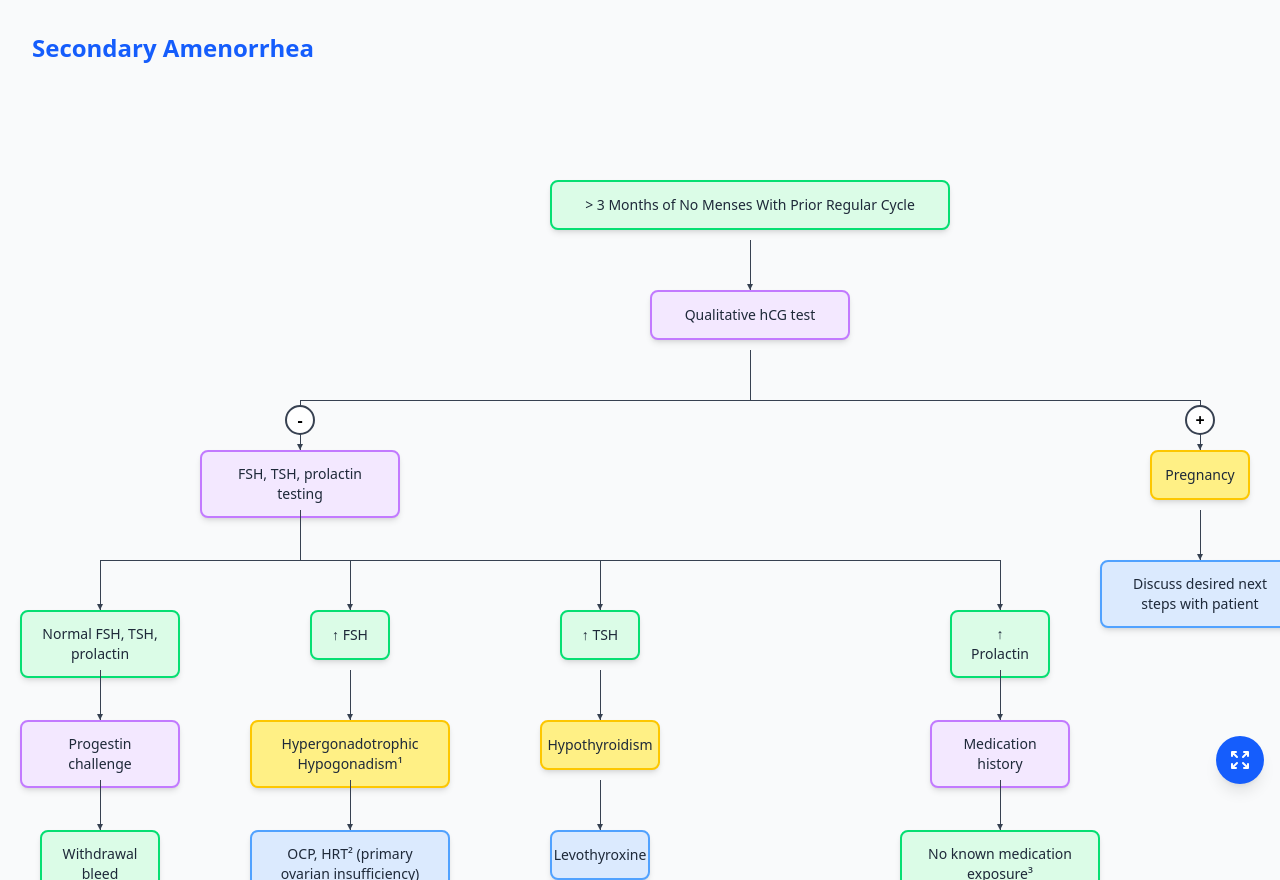
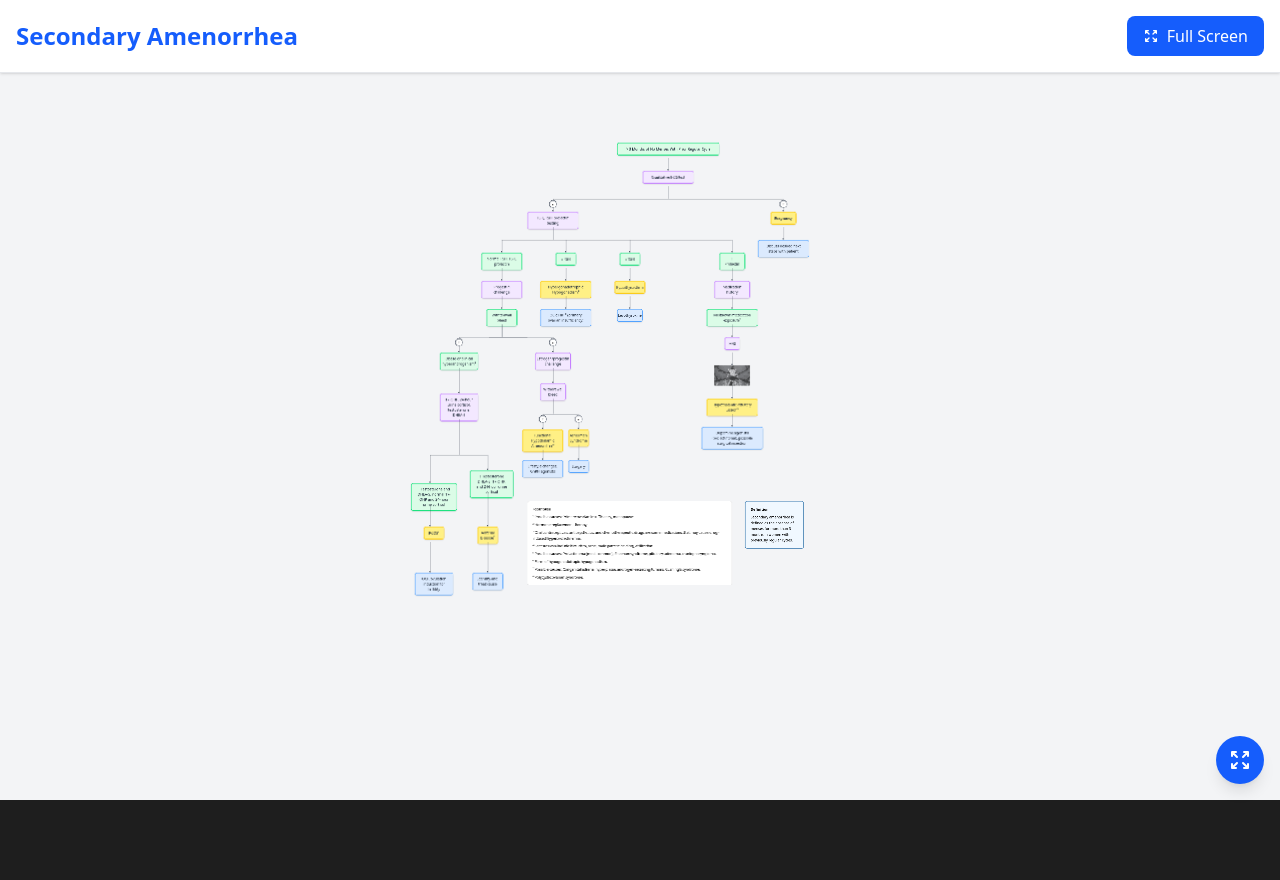
Before and after one commit to 7r3a2/Mbha, a Next.js app: page /approach/obs-gyne/gynecology/secondary-amenorrhea in a window 1280 px wide. After the commit the page ends 800 px from the top, so only its background shows below. Built offline with nearby package versions, Linux system fonts and the light colour scheme.

Commit message:
Add full zoom and pan functionality to Secondary Amenorrhea component

```diff
--- a/app/approach/obs-gyne/gynecology/secondary-amenorrhea/page.tsx
+++ b/app/approach/obs-gyne/gynecology/secondary-amenorrhea/page.tsx
@@ -1,12 +1,11 @@
 "use client";
 
-import React, { useRef, useState } from "react";
-import Head from "next/head";
+import React, { useRef, useState, useEffect } from "react";
 
 // Decision/Question box component (Gray)
 const DecisionBox = ({ title, style = {} }: { title: string; style?: React.CSSProperties }) => (
   <div
-    className="bg-gray-200 border-2 border-gray-400 px-4 py-3 text-center rounded-lg shadow-md text-sm font-medium text-gray-800"
+    className="flowchart-box bg-gray-200 border-2 border-gray-400 px-4 py-3 text-center rounded-lg shadow-md text-sm font-medium text-gray-800"
     style={{
       minHeight: '50px',
       display: 'flex',
@@ -22,7 +21,7 @@ const DecisionBox = ({ title, style = {} }: { title: string; style?: React.CSSPr
 // Finding/Assessment box component (Light Green)
 const FindingBox = ({ title, style = {} }: { title: string; style?: React.CSSProperties }) => (
   <div
-    className="bg-green-100 border-2 border-green-400 px-4 py-3 text-center rounded-lg shadow-md text-sm font-medium text-gray-800"
+    className="flowchart-box bg-green-100 border-2 border-green-400 px-4 py-3 text-center rounded-lg shadow-md text-sm font-medium text-gray-800"
     style={{
       minHeight: '50px',
       display: 'flex',
@@ -38,7 +37,7 @@ const FindingBox = ({ title, style = {} }: { title: string; style?: React.CSSPro
 // Diagnosis box component (Yellow)
 const DiagnosisBox = ({ title, style = {} }: { title: string; style?: React.CSSProperties }) => (
   <div
-    className="bg-yellow-200 border-2 border-yellow-400 px-4 py-3 text-center rounded-lg shadow-md text-sm font-medium text-gray-800"
+    className="flowchart-box bg-yellow-200 border-2 border-yellow-400 px-4 py-3 text-center rounded-lg shadow-md text-sm font-medium text-gray-800"
     style={{
       minHeight: '50px',
       display: 'flex',
@@ -54,7 +53,7 @@ const DiagnosisBox = ({ title, style = {} }: { title: string; style?: React.CSSP
 // Treatment box component (Light Blue)
 const TreatmentBox = ({ title, style = {} }: { title: string; style?: React.CSSProperties }) => (
   <div
-    className="bg-blue-100 border-2 border-blue-400 px-4 py-3 text-center rounded-lg shadow-md text-sm font-medium text-gray-800"
+    className="flowchart-box bg-blue-100 border-2 border-blue-400 px-4 py-3 text-center rounded-lg shadow-md text-sm font-medium text-gray-800"
     style={{
       minHeight: '50px',
       display: 'flex',
@@ -70,7 +69,7 @@ const TreatmentBox = ({ title, style = {} }: { title: string; style?: React.CSSP
 // Assessment/Test box component (Light Purple)
 const AssessmentBox = ({ title, style = {} }: { title: string; style?: React.CSSProperties }) => (
   <div
-    className="bg-purple-100 border-2 border-purple-400 px-4 py-3 text-center rounded-lg shadow-md text-sm font-medium text-gray-800"
+    className="flowchart-box bg-purple-100 border-2 border-purple-400 px-4 py-3 text-center rounded-lg shadow-md text-sm font-medium text-gray-800"
     style={{
       minHeight: '50px',
       display: 'flex',
@@ -165,75 +164,221 @@ const ArrowHead = ({ x, y, direction = 'down' }: { x: number; y: number; directi
   );
 };
 
-const SecondaryAmenorrheaFlowchart = () => {
+export default function SecondaryAmenorrheaPage({ frameFullScreen, onToggleFrameFullScreen }: { frameFullScreen: boolean; onToggleFrameFullScreen: () => void }) {
   const containerRef = useRef<HTMLDivElement>(null);
-  const [pan, setPan] = useState({ x: 0, y: 0 });
-  const [isDragging, setIsDragging] = useState(false);
-  const [dragStart, setDragStart] = useState({ x: 0, y: 0 });
+  const [isPanning, setIsPanning] = useState(false);
+  const [isZooming, setIsZooming] = useState(false);
+  const [scale, setScale] = useState(1);
+  const [zoomScale, setZoomScale] = useState(1);
+  const [initialDistance, setInitialDistance] = useState(0);
+  const [panX, setPanX] = useState(0);
+  const [panY, setPanY] = useState(0);
+  const [lastTouchX, setLastTouchX] = useState(0);
+  const [lastTouchY, setLastTouchY] = useState(0);
+  const [mouseStartPos, setMouseStartPos] = useState({ x: 0, y: 0 });
+
+  // Check if mobile/tablet on mount and resize
+  useEffect(() => {
+    const checkDevice = () => {
+      const width = window.innerWidth;
+      const height = window.innerHeight;
+
+      // Responsive flowchart that fits all devices
+      const flowchartWidth = 3000;
+      const flowchartHeight = 2500;
+
+      // Calculate scale to fit the device properly
+      const scaleX = (width * 0.9) / flowchartWidth; // 90% of screen width
+      const scaleY = (height * 0.8) / flowchartHeight; // 80% of screen height
+
+      // Use the smaller scale to ensure it fits completely
+      const autoScale = Math.min(scaleX, scaleY, 1); // Cap at 1.0
+
+      setScale(autoScale);
+    };
+
+    checkDevice();
+    window.addEventListener('resize', checkDevice);
+    return () => window.removeEventListener('resize', checkDevice);
+  }, []);
 
   const handleMouseDown = (e: React.MouseEvent) => {
-    setIsDragging(true);
-    setDragStart({ x: e.clientX - pan.x, y: e.clientY - pan.y });
+    const target = e.target as HTMLElement;
+    if (target.closest('.flowchart-box')) return;
+    e.preventDefault();
+    setIsPanning(true);
+    setMouseStartPos({ x: e.clientX - panX, y: e.clientY - panY });
   };
 
   const handleMouseMove = (e: React.MouseEvent) => {
-    if (!isDragging) return;
-    setPan({ x: e.clientX - dragStart.x, y: e.clientY - dragStart.y });
+    if (!isPanning) return;
+    e.preventDefault();
+
+    // Direct, responsive panning without borders
+    const newX = e.clientX - mouseStartPos.x;
+    const newY = e.clientY - mouseStartPos.y;
+
+    setPanX(newX);
+    setPanY(newY);
   };
 
   const handleMouseUp = () => {
-    setIsDragging(false);
+    setIsPanning(false);
+  };
+
+  // Scroll to zoom functionality for desktop - zoom to mouse position
+  const handleWheel = (e: React.WheelEvent) => {
+    e.preventDefault();
+
+    // Only zoom if not panning
+    if (!isPanning) {
+      const zoomFactor = e.deltaY > 0 ? 0.9 : 1.1; // Zoom out on scroll down, zoom in on scroll up
+      const newZoomScale = Math.max(0.3, Math.min(5, zoomScale * zoomFactor));
+
+      // Get mouse position relative to the flowchart container
+      const rect = e.currentTarget.getBoundingClientRect();
+      const mouseX = e.clientX - rect.left - rect.width / 2;
+      const mouseY = e.clientY - rect.top - rect.height / 2;
+
+      // Calculate new pan position to zoom towards mouse
+      const scaleChange = newZoomScale / zoomScale;
+      const newPanX = panX - (mouseX * (scaleChange - 1));
+      const newPanY = panY - (mouseY * (scaleChange - 1));
+
+      setZoomScale(newZoomScale);
+      setPanX(newPanX);
+      setPanY(newPanY);
+    }
   };
 
   const handleTouchStart = (e: React.TouchEvent) => {
-    if (e.touches.length === 1) {
-      setIsDragging(true);
-      setDragStart({
-        x: e.touches[0].clientX - pan.x,
-        y: e.touches[0].clientY - pan.y
-      });
+    if (e.touches.length === 2) {
+      // Two finger touch - start zooming
+      e.preventDefault();
+      setIsZooming(true);
+      setIsPanning(false);
+      const distance = Math.hypot(
+        e.touches[0].clientX - e.touches[1].clientX,
+        e.touches[0].clientY - e.touches[1].clientY
+      );
+      setInitialDistance(distance);
+    } else if (e.touches.length === 1) {
+      // Single finger touch - start panning
+      const target = e.target as HTMLElement;
+      if (target.closest('.flowchart-box')) {
+        return;
+      }
+
+      e.preventDefault();
+      setIsPanning(true);
+      setIsZooming(false);
+      setLastTouchX(e.touches[0].clientX);
+      setLastTouchY(e.touches[0].clientY);
     }
   };
 
   const handleTouchMove = (e: React.TouchEvent) => {
-    if (!isDragging || e.touches.length !== 1) return;
-    e.preventDefault();
-    setPan({
-      x: e.touches[0].clientX - dragStart.x,
-      y: e.touches[0].clientY - dragStart.y
-    });
+    if (e.touches.length === 2 && isZooming) {
+      // Two finger zoom
+      e.preventDefault();
+      const distance = Math.hypot(
+        e.touches[0].clientX - e.touches[1].clientX,
+        e.touches[0].clientY - e.touches[1].clientY
+      );
+
+      const scaleFactor = distance / initialDistance;
+      const newZoomScale = Math.max(0.3, Math.min(5, zoomScale * scaleFactor));
+      setZoomScale(newZoomScale);
+      setInitialDistance(distance);
+    } else if (e.touches.length === 1 && isPanning) {
+      // Single finger pan - direct and responsive
+      e.preventDefault();
+      const touch = e.touches[0];
+      const deltaX = touch.clientX - lastTouchX;
+      const deltaY = touch.clientY - lastTouchY;
+
+      setPanX(prev => prev + deltaX);
+      setPanY(prev => prev + deltaY);
+
+      setLastTouchX(touch.clientX);
+      setLastTouchY(touch.clientY);
+    }
   };
 
   const handleTouchEnd = () => {
-    setIsDragging(false);
+    setIsZooming(false);
+    setIsPanning(false);
   };
 
   return (
-    <>
-      <Head>
-        <title>Secondary Amenorrhea Flowchart</title>
-        <meta name="description" content="Interactive flowchart for diagnosing secondary amenorrhea" />
-      </Head>
-      <div className="min-h-screen bg-gray-50">
-        <h1 className="text-2xl font-bold text-blue-600 pt-8 pb-4 pl-8">Secondary Amenorrhea</h1>
+    <div className={`${frameFullScreen ? 'fixed inset-0 z-50 bg-gray-100' : 'h-screen bg-gray-100'} overflow-hidden flex flex-col`}>
+        {/* Header - Fixed at top */}
+        <div className="bg-white p-4 shadow-sm flex items-center justify-between flex-shrink-0 border-b border-gray-200 z-10 relative">
+          <div className="flex items-center space-x-4">
+            <h1 className="text-2xl font-bold text-blue-600">Secondary Amenorrhea</h1>
+          </div>
+          <button
+            onClick={onToggleFrameFullScreen}
+            className="px-4 py-2 bg-blue-600 text-white rounded-lg hover:bg-blue-700 transition-colors flex items-center space-x-2"
+            title={frameFullScreen ? "Exit Full Screen" : "Full Screen"}
+          >
+            {frameFullScreen ? (
+              <>
+                <svg className="w-4 h-4" fill="none" stroke="currentColor" viewBox="0 0 24 24">
+                  <path strokeLinecap="round" strokeLinejoin="round" strokeWidth={2} d="M6 18L18 6M6 6l12 12" />
+                </svg>
+                <span>Exit Full Screen</span>
+              </>
+            ) : (
+              <>
+                <svg className="w-4 h-4" fill="none" stroke="currentColor" viewBox="0 0 24 24">
+                  <path strokeLinecap="round" strokeLinejoin="round" strokeWidth={2} d="M4 8V4m0 0h4M4 4l5 5m11-1V4m0 0h-4m4 0l-5 5M4 16v4m0 0h4m-4 0l5-5m11 5l-5-5m5 5v-4m0 4h-4" />
+                </svg>
+                <span>Full Screen</span>
+              </>
+            )}
+          </button>
+        </div>
+
+        {/* Main flowchart container - Takes remaining space */}
         <div
           ref={containerRef}
-          className="w-full h-screen overflow-hidden cursor-grab active:cursor-grabbing"
+          className="relative w-full flex-grow overflow-hidden flex items-center justify-center"
           onMouseDown={handleMouseDown}
           onMouseMove={handleMouseMove}
           onMouseUp={handleMouseUp}
           onMouseLeave={handleMouseUp}
+          onWheel={handleWheel}
           onTouchStart={handleTouchStart}
           onTouchMove={handleTouchMove}
           onTouchEnd={handleTouchEnd}
+          style={{
+            cursor: isPanning ? 'grabbing' : 'grab',
+            touchAction: 'none', // Prevent page refresh on iPad
+            pointerEvents: 'auto',
+            WebkitTouchCallout: 'none', // Prevent iOS touch callouts
+            WebkitUserSelect: 'none' // Prevent text selection
+          }}
         >
           <div
             className="relative"
             style={{
+              transform: `scale(${scale * zoomScale}) translate(${panX}px, ${panY}px)`,
               width: '3000px',
               height: '2500px',
-              transform: `translate(${pan.x}px, ${pan.y}px)`,
-              transition: 'transform 0.1s ease-out',
+              pointerEvents: 'auto', // Enable interaction with boxes
+              transformOrigin: 'center',
+              transition: isZooming ? 'none' : 'none', // Remove transition for instant panning
+              willChange: 'transform', // Optimize for animations
+              backfaceVisibility: 'hidden', // Reduce blur on touch
+              WebkitBackfaceVisibility: 'hidden', // Safari support
+              // Improve rendering quality for zoom
+              imageRendering: 'crisp-edges',
+              // Better text rendering
+              textRendering: 'optimizeLegibility',
+              // Prevent blur during zoom
+              transformStyle: 'preserve-3d',
+              perspective: '1000px'
             }}
           >
             {/* Start Point */}
@@ -703,8 +848,5 @@ const SecondaryAmenorrheaFlowchart = () => {
         </div>
       </div>
     </div>
-    </>
   );
 };
-
-export default SecondaryAmenorrheaFlowchart;
```
